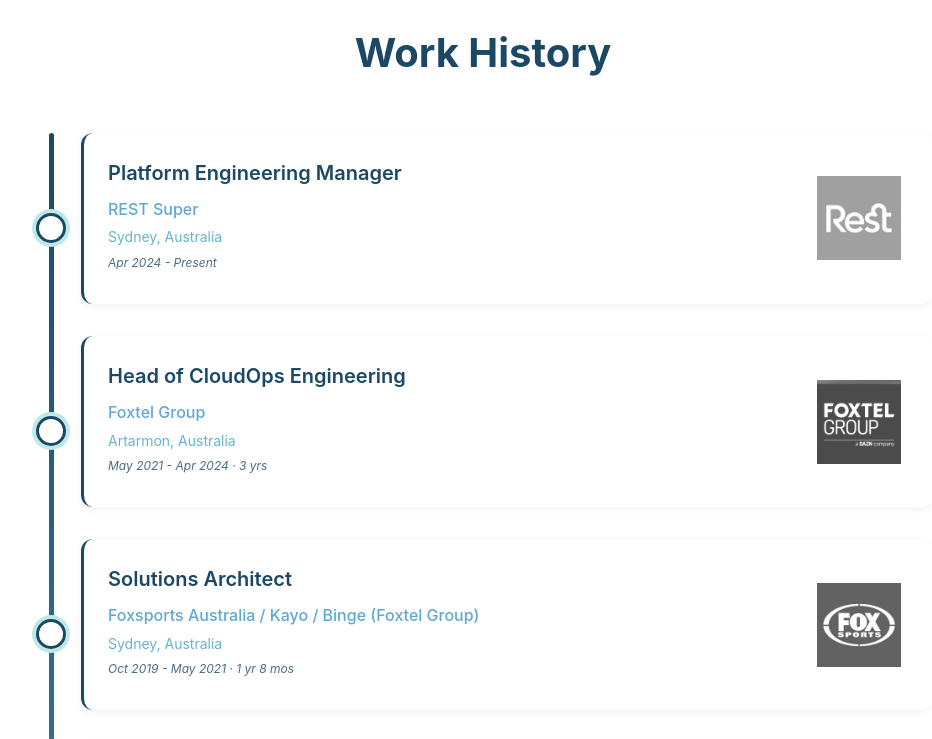
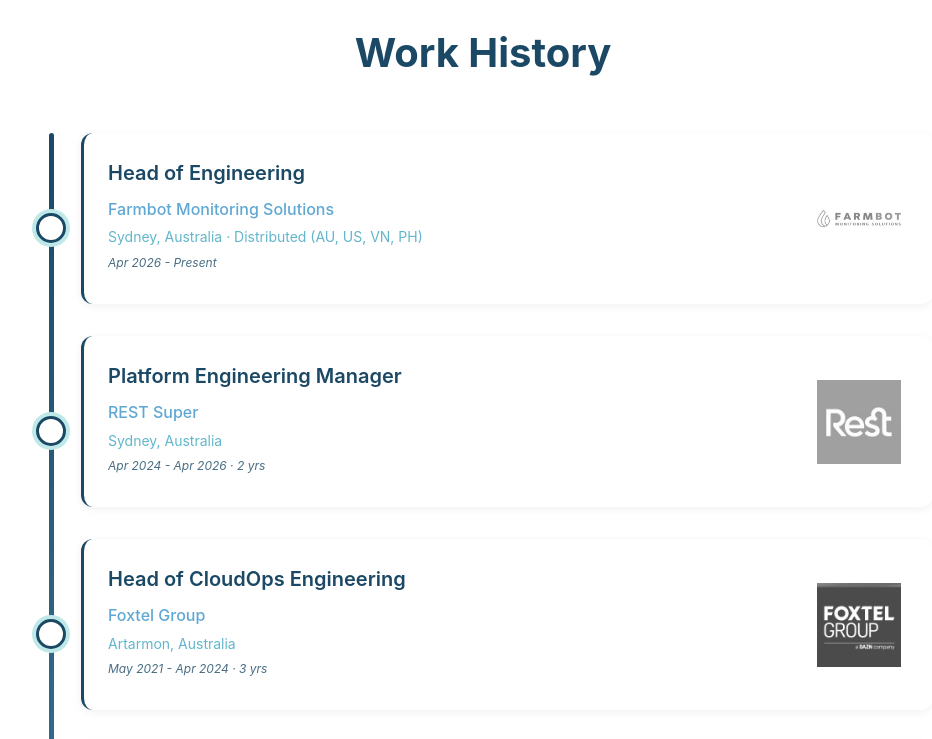
Before and after one commit to mrowling/mrowling.github.io, a website built with Vite: page index.html in a window 1280 px wide. Shown: the part 1360-2099 px from the top of the page, without its empty margins (157-1089 px from the left). Built offline with nearby package versions, Linux system fonts and the light colour scheme.

Commit message:
Update work history with Farmbot role and company logos.
Adds Head of Engineering at Farmbot, closes out REST Super tenure, and adds Lannteli logo.

```diff
--- a/index.html
+++ b/index.html
@@ -1,22 +1,32 @@
 <!DOCTYPE html>
 <html lang="en">
+
 <head>
   <meta charset="UTF-8" />
   <meta name="viewport" content="width=device-width, initial-scale=1.0" />
   <title>Mitchell Rowling</title>
   <!-- Google Tag Manager -->
-    <script>(function(w,d,s,l,i){w[l]=w[l]||[];w[l].push({'gtm.start':
-    new Date().getTime(),event:'gtm.js'});var f=d.getElementsByTagName(s)[0],
-    j=d.createElement(s),dl=l!='dataLayer'?'&l='+l:'';j.async=true;j.src=
-    'https://www.googletagmanager.com/gtm.js?id='+i+dl;f.parentNode.insertBefore(j,f);
-    })(window,document,'script','dataLayer','GTM-T2HZ9HZX');</script>
+  <script>(function (w, d, s, l, i) {
+      w[l] = w[l] || []; w[l].push({
+        'gtm.start':
+          new Date().getTime(), event: 'gtm.js'
+      }); var f = d.getElementsByTagName(s)[0],
+        j = d.createElement(s), dl = l != 'dataLayer' ? '&l=' + l : ''; j.async = true; j.src =
+          'https://www.googletagmanager.com/gtm.js?id=' + i + dl; f.parentNode.insertBefore(j, f);
+    })(window, document, 'script', 'dataLayer', 'GTM-T2HZ9HZX');</script>
   <!-- End Google Tag Manager -->
 </head>
+
 <body>
-    <!-- Google Tag Manager (noscript) -->
-    <noscript><iframe src="https://www.googletagmanager.com/ns.html?id=GTM-T2HZ9HZX"
-    height="0" width="0" style="display:none;visibility:hidden"></iframe></noscript>
-    <!-- End Google Tag Manager (noscript) -->
+  <!-- Google tag (gtag.js) -->
+  <script async src="https://www.googletagmanager.com/gtag/js?id=G-SRPY18WBV3"></script>
+  <script>
+    window.dataLayer = window.dataLayer || [];
+    function gtag() { dataLayer.push(arguments); }
+    gtag('js', new Date());
+
+    gtag('config', 'G-SRPY18WBV3');
+  </script>
   <!-- Hero Section with Logo -->
   <section class="hero">
     <div id="svg-container"></div>
@@ -26,25 +36,35 @@
   <section class="about">
     <div class="container">
       <p class="tagline">Technologist, Strategist & Leader</p>
-        <p class="bio">I'm a passionate technology leader building high performing engineering teams and scalable platforms that drive real business impact. With experience spanning Cloud, DevOps, and Product Delivery, I thrive on connecting strategy and execution. </p>
-        <p class="bio">My focus is on creating environments where engineers can do their best work, balancing technical excellence with delivery speed. Whether leading in-house teams or guiding startups, I enjoy solving complex problems and turning vision into reality.</p>
-        <p class="bio">For my latest CV or a conversation about how I can help your team succeed, connect with me on LinkedIn or <a href="https://calendar.app.google/w8L8eaDN9JqofAxm9" target="_blank" rel="noopener noreferrer" class="inline-link">book an appointment</a>.</p>
+      <p class="bio">I'm a passionate technology leader building high performing engineering teams and scalable
+        platforms that drive real business impact. With experience spanning Cloud, DevOps, and Product Delivery, I
+        thrive on connecting strategy and execution. </p>
+      <p class="bio">My focus is on creating environments where engineers can do their best work, balancing technical
+        excellence with delivery speed. Whether leading in-house teams or guiding startups, I enjoy solving complex
+        problems and turning vision into reality.</p>
+      <p class="bio">For my latest CV or a conversation about how I can help your team succeed, connect with me on
+        LinkedIn or <a href="https://calendar.app.google/w8L8eaDN9JqofAxm9" target="_blank" rel="noopener noreferrer"
+          class="inline-link">book an appointment</a>.</p>
       <div class="social-links">
         <a href="https://github.com/mrowling" target="_blank" rel="noopener noreferrer" class="social-link">
           <svg width="24" height="24" viewBox="0 0 24 24" fill="currentColor">
-              <path d="M12 0c-6.626 0-12 5.373-12 12 0 5.302 3.438 9.8 8.207 11.387.599.111.793-.261.793-.577v-2.234c-3.338.726-4.033-1.416-4.033-1.416-.546-1.387-1.333-1.756-1.333-1.756-1.089-.745.083-.729.083-.729 1.205.084 1.839 1.237 1.839 1.237 1.07 1.834 2.807 1.304 3.492.997.107-.775.418-1.305.762-1.604-2.665-.305-5.467-1.334-5.467-5.931 0-1.311.469-2.381 1.236-3.221-.124-.303-.535-1.524.117-3.176 0 0 1.008-.322 3.301 1.23.957-.266 1.983-.399 3.003-.404 1.02.005 2.047.138 3.006.404 2.291-1.552 3.297-1.23 3.297-1.23.653 1.653.242 2.874.118 3.176.77.84 1.235 1.911 1.235 3.221 0 4.609-2.807 5.624-5.479 5.921.43.372.823 1.102.823 2.222v3.293c0 .319.192.694.801.576 4.765-1.589 8.199-6.086 8.199-11.386 0-6.627-5.373-12-12-12z"/>
+            <path
+              d="M12 0c-6.626 0-12 5.373-12 12 0 5.302 3.438 9.8 8.207 11.387.599.111.793-.261.793-.577v-2.234c-3.338.726-4.033-1.416-4.033-1.416-.546-1.387-1.333-1.756-1.333-1.756-1.089-.745.083-.729.083-.729 1.205.084 1.839 1.237 1.839 1.237 1.07 1.834 2.807 1.304 3.492.997.107-.775.418-1.305.762-1.604-2.665-.305-5.467-1.334-5.467-5.931 0-1.311.469-2.381 1.236-3.221-.124-.303-.535-1.524.117-3.176 0 0 1.008-.322 3.301 1.23.957-.266 1.983-.399 3.003-.404 1.02.005 2.047.138 3.006.404 2.291-1.552 3.297-1.23 3.297-1.23.653 1.653.242 2.874.118 3.176.77.84 1.235 1.911 1.235 3.221 0 4.609-2.807 5.624-5.479 5.921.43.372.823 1.102.823 2.222v3.293c0 .319.192.694.801.576 4.765-1.589 8.199-6.086 8.199-11.386 0-6.627-5.373-12-12-12z" />
           </svg>
           GitHub
         </a>
         <a href="https://medium.com/@mitchell.rowling" target="_blank" rel="noopener noreferrer" class="social-link">
           <svg width="24" height="24" viewBox="0 0 24 24" fill="currentColor">
-              <path d="M13.54 12a6.8 6.8 0 01-6.77 6.82A6.8 6.8 0 010 12a6.8 6.8 0 016.77-6.82A6.8 6.8 0 0113.54 12zM20.96 12c0 3.54-1.51 6.42-3.38 6.42-1.87 0-3.39-2.88-3.39-6.42s1.52-6.42 3.39-6.42 3.38 2.88 3.38 6.42M24 12c0 3.17-.53 5.75-1.19 5.75-.66 0-1.19-2.58-1.19-5.75s.53-5.75 1.19-5.75C23.47 6.25 24 8.83 24 12z"/>
+            <path
+              d="M13.54 12a6.8 6.8 0 01-6.77 6.82A6.8 6.8 0 010 12a6.8 6.8 0 016.77-6.82A6.8 6.8 0 0113.54 12zM20.96 12c0 3.54-1.51 6.42-3.38 6.42-1.87 0-3.39-2.88-3.39-6.42s1.52-6.42 3.39-6.42 3.38 2.88 3.38 6.42M24 12c0 3.17-.53 5.75-1.19 5.75-.66 0-1.19-2.58-1.19-5.75s.53-5.75 1.19-5.75C23.47 6.25 24 8.83 24 12z" />
           </svg>
           Medium
         </a>
-          <a href="https://www.linkedin.com/in/mitchell-rowling/" target="_blank" rel="noopener noreferrer" class="social-link">
+        <a href="https://www.linkedin.com/in/mitchell-rowling/" target="_blank" rel="noopener noreferrer"
+          class="social-link">
           <svg width="24" height="24" viewBox="0 0 24 24" fill="currentColor">
-              <path d="M20.447 20.452h-3.554v-5.569c0-1.328-.027-3.037-1.852-3.037-1.853 0-2.136 1.445-2.136 2.939v5.667H9.351V9h3.414v1.561h.046c.477-.9 1.637-1.85 3.37-1.85 3.601 0 4.267 2.37 4.267 5.455v6.286zM5.337 7.433c-1.144 0-2.063-.926-2.063-2.065 0-1.138.92-2.063 2.063-2.063 1.14 0 2.064.925 2.064 2.063 0 1.139-.925 2.065-2.064 2.065zm1.782 13.019H3.555V9h3.564v11.452zM22.225 0H1.771C.792 0 0 .774 0 1.729v20.542C0 23.227.792 24 1.771 24h20.451C23.2 24 24 23.227 24 22.271V1.729C24 .774 23.2 0 22.222 0h.003z"/>
+            <path
+              d="M20.447 20.452h-3.554v-5.569c0-1.328-.027-3.037-1.852-3.037-1.853 0-2.136 1.445-2.136 2.939v5.667H9.351V9h3.414v1.561h.046c.477-.9 1.637-1.85 3.37-1.85 3.601 0 4.267 2.37 4.267 5.455v6.286zM5.337 7.433c-1.144 0-2.063-.926-2.063-2.065 0-1.138.92-2.063 2.063-2.063 1.14 0 2.064.925 2.064 2.063 0 1.139-.925 2.065-2.064 2.065zm1.782 13.019H3.555V9h3.564v11.452zM22.225 0H1.771C.792 0 0 .774 0 1.729v20.542C0 23.227.792 24 1.771 24h20.451C23.2 24 24 23.227 24 22.271V1.729C24 .774 23.2 0 22.222 0h.003z" />
           </svg>
           LinkedIn
         </a>
@@ -52,20 +72,23 @@
 
       <div class="portfolio-link-container">
         <a href="portfolio.html" class="cta-button">
-            <svg width="20" height="20" viewBox="0 0 24 24" fill="none" stroke="currentColor" stroke-width="2" stroke-linecap="round" stroke-linejoin="round">
-              <polyline points="18 18 23 12 18 6"/>
-              <polyline points="6 6 1 12 6 18"/>
-              <line x1="14" y1="4" x2="10" y2="20"/>
+          <svg width="20" height="20" viewBox="0 0 24 24" fill="none" stroke="currentColor" stroke-width="2"
+            stroke-linecap="round" stroke-linejoin="round">
+            <polyline points="18 18 23 12 18 6" />
+            <polyline points="6 6 1 12 6 18" />
+            <line x1="14" y1="4" x2="10" y2="20" />
           </svg>
           Technical Portfolio
         </a>
-          <a href="https://my.manualof.me/s/076f8a31eb4ced71d466f454d334d38a" target="_blank" rel="noopener noreferrer" class="cta-button">
-            <svg width="20" height="20" viewBox="0 0 24 24" fill="none" stroke="currentColor" stroke-width="2" stroke-linecap="round" stroke-linejoin="round">
-              <rect x="3" y="4" width="18" height="16" rx="2"/>
-              <circle cx="9" cy="10" r="2"/>
-              <path d="M15 8h3"/>
-              <path d="M15 12h3"/>
-              <path d="M7 16h10"/>
+        <a href="https://my.manualof.me/s/076f8a31eb4ced71d466f454d334d38a" target="_blank" rel="noopener noreferrer"
+          class="cta-button">
+          <svg width="20" height="20" viewBox="0 0 24 24" fill="none" stroke="currentColor" stroke-width="2"
+            stroke-linecap="round" stroke-linejoin="round">
+            <rect x="3" y="4" width="18" height="16" rx="2" />
+            <circle cx="9" cy="10" r="2" />
+            <path d="M15 8h3" />
+            <path d="M15 12h3" />
+            <path d="M7 16h10" />
           </svg>
           Manual of Me
         </a>
@@ -82,11 +105,25 @@
         <div class="job">
           <div class="job-header">
             <div>
+              <h3>Head of Engineering</h3>
+              <div class="company">Farmbot Monitoring Solutions</div>
+              <div class="location">Sydney, Australia · Distributed (AU, US, VN, PH)</div>
+            </div>
+            <div class="duration">Apr 2026 - Present</div>
+          </div>
+          <div class="company-logo">
+            <img src="/src/assets/images/farmbot_logo.jpg" alt="Farmbot Monitoring Solutions" />
+          </div>
+        </div>
+
+        <div class="job">
+          <div class="job-header">
+            <div>
               <h3>Platform Engineering Manager</h3>
               <div class="company">REST Super</div>
               <div class="location">Sydney, Australia</div>
             </div>
-              <div class="duration">Apr 2024 - Present</div>
+            <div class="duration">Apr 2024 - Apr 2026 · 2 yrs</div>
           </div>
           <div class="company-logo">
             <img src="/src/assets/images/rest_super_logo.jpg" alt="REST Super" />
@@ -186,6 +223,9 @@
             </div>
             <div class="duration">Jan 2012 - Dec 2015 · 4 yrs</div>
           </div>
+          <div class="company-logo">
+            <img src="/src/assets/images/lannteli_logo.jpg" alt="Lannteli Enterprises" />
+          </div>
         </div>
 
       </div>
@@ -202,4 +242,5 @@
   <!-- Use relative path so it works with base './' when deployed in subdirectory -->
   <script type="module" src="./src/js/main.js"></script>
 </body>
+
 </html>
```
Also changed, not shown: src/assets/images/farmbot_logo.jpg (added), src/assets/images/lannteli_logo.jpg (added). Lines whose indentation alone changed are shown as unchanged.
